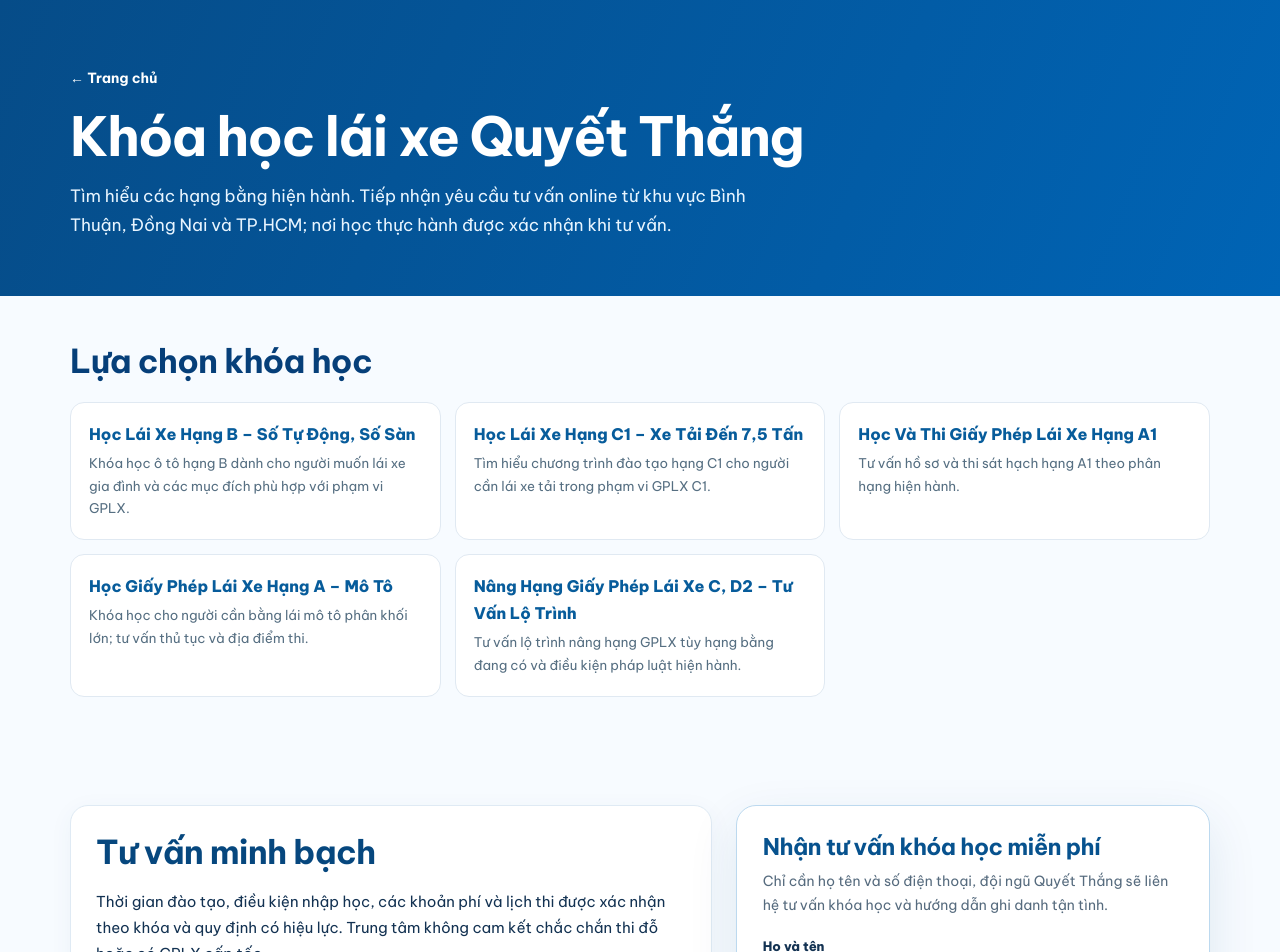
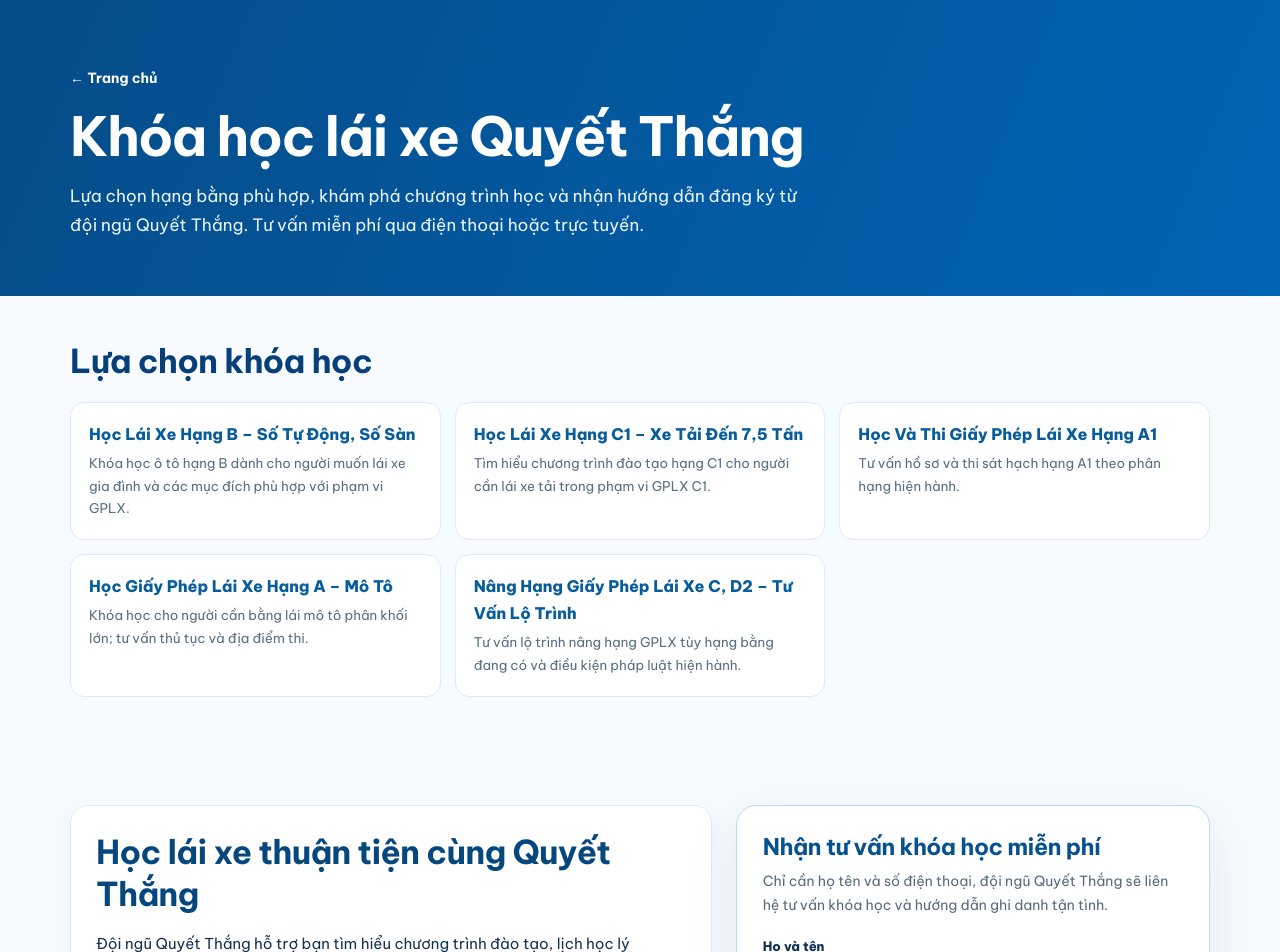
Before and after one commit to daylaixequyetthang/daylaixequyetthang.vn, a Next.js app: page /khoa-hoc in a window 1280 px wide. Shown: the top 952 px of the page. Built offline with nearby package versions, Linux system fonts and the light colour scheme.

Commit message:
Improve student-facing admissions copy in app/khoa-hoc/page.js

```diff
--- a/app/khoa-hoc/page.js
+++ b/app/khoa-hoc/page.js
@@ -5,8 +5,8 @@
 export const metadata={title:'Các Khóa Học Lái Xe B, C1, A1, A Và Nâng Hạng',description:'Khóa học lái xe Quyết Thắng: hạng B, C1, A1, A và nâng hạng. Đăng ký tư vấn online từ Bình Thuận, Đồng Nai và TP.HCM.',alternates:{canonical:BASE+'/khoa-hoc'}};
 export default function CourseDirectory(){
 return <main className="seo-page">
- <section className="seo-head"><div className="seo-wrap"><a className="seo-back" href="/">← Trang chủ</a><h1>Khóa học lái xe Quyết Thắng</h1><p>Tìm hiểu các hạng bằng hiện hành. Tiếp nhận yêu cầu tư vấn online từ khu vực Bình Thuận, Đồng Nai và TP.HCM; nơi học thực hành được xác nhận khi tư vấn.</p></div></section>
+ <section className="seo-head"><div className="seo-wrap"><a className="seo-back" href="/">← Trang chủ</a><h1>Khóa học lái xe Quyết Thắng</h1><p>Lựa chọn hạng bằng phù hợp, khám phá chương trình học và nhận hướng dẫn đăng ký từ đội ngũ Quyết Thắng. Tư vấn miễn phí qua điện thoại hoặc trực tuyến.</p></div></section>
  <div className="seo-wrap"><section className="seo-section"><h2>Lựa chọn khóa học</h2><div className="seo-links">{COURSES_SEO.map(c=><Link key={c.slug} href={'/khoa-hoc/'+c.slug}>{c.title}<small>{c.intro}</small></Link>)}</div></section>
- <section className="seo-section seo-grid"><div className="seo-panel"><h2>Tư vấn minh bạch</h2><p>Thời gian đào tạo, điều kiện nhập học, các khoản phí và lịch thi được xác nhận theo khóa và quy định có hiệu lực. Trung tâm không cam kết chắc chắn thi đỗ hoặc có GPLX cấp tốc.</p><p>Khách hàng có thể đăng ký yêu cầu tư vấn từ xa, nhưng học thực hành và sát hạch không được thực hiện hoàn toàn online.</p><Link href="/hoc-lai-xe">Xem danh sách các khu vực hỗ trợ →</Link></div><SeoConsultForm area="Tư vấn khóa học online"/></section></div>
+ <section className="seo-section seo-grid"><div className="seo-panel"><h2>Học lái xe thuận tiện cùng Quyết Thắng</h2><p>Đội ngũ Quyết Thắng hỗ trợ bạn tìm hiểu chương trình đào tạo, lịch học lý thuyết, thực hành và các khoản học phí trước khi ghi danh.</p><p>Bạn có thể đăng ký tư vấn trực tuyến để tiết kiệm thời gian. Các buổi học thực hành và kỳ sát hạch được tham gia trực tiếp theo lịch đào tạo.</p><Link href="/hoc-lai-xe">Chọn khu vực nhận tư vấn →</Link></div><SeoConsultForm area="Tư vấn khóa học online"/></section></div>
  <footer className="seo-bottom"><div className="seo-wrap">Trung Tâm GDNN Quyết Thắng · <a href="tel:0848751111">084 875 1111</a></div></footer>
 </main>}
```
